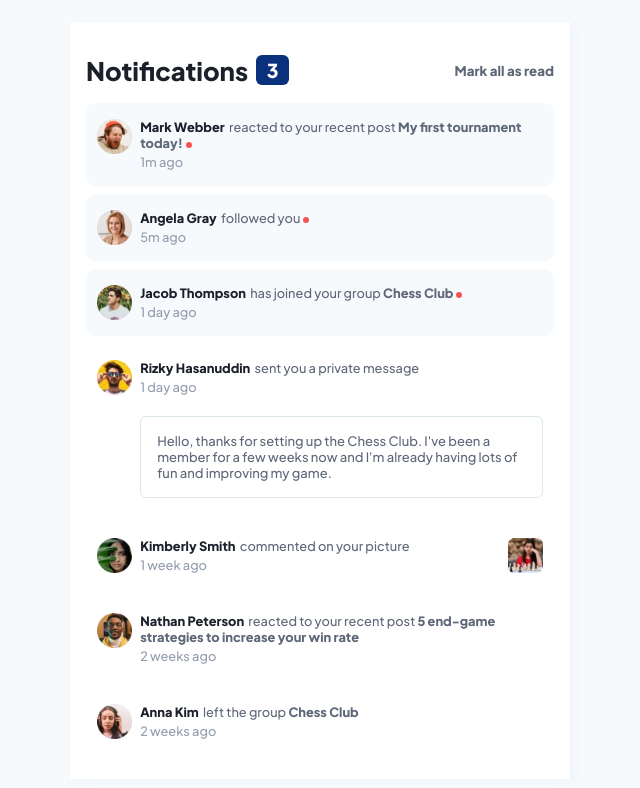
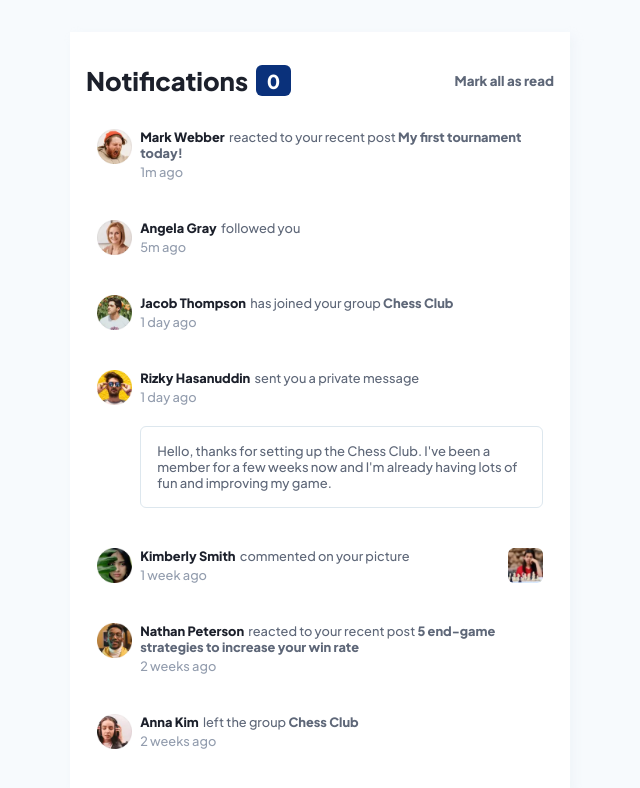
Before and after one commit to Jh3xy/notifications-page, a plain HTML site: page index.html in a window 1280 px wide. Both pictures are taken after a click on the button "Mark all as read". Shown: the whole page, without its empty margins (320-960 px from the left). Drawn offline with Linux system fonts and the light colour scheme.

Commit message:
update count of unread notifications with JS

```diff
--- /dev/null
+++ b/assets/script.js
@@ -0,0 +1,27 @@
+// Mark as read logic
+
+
+// Grab the required elements
+let btn = document.querySelector('.notif__mark-read')
+let notifLists = document.querySelectorAll('.notif__list')
+let notifCount = document.querySelector('.notif__count')
+
+// watch for a click on btn and toogle the "unread" class for each notifList
+btn.addEventListener("click", ()=>{
+ notifLists.forEach(
+  (notifList)=>{
+   notifList.classList.remove('unread')
+  }
+ )
+ //recount the total number of elements eith the unread class no its been removed
+ let unreadNotifs = document.querySelectorAll('.unread')
+
+ //update the text content of notifCount so its the new total of "unread" elements....
+ notifCount.textContent = unreadNotifs.length;
+ /*
+  Debugging
+ console.log(notifCount)
+ console.log(`there are ${unreadNotifs.length} notifications left`)
+ */
+
+})
--- a/assets/styles/style.css
+++ b/assets/styles/style.css
@@ -48,7 +48,7 @@ li{
   width: 100%;
   max-width: 500px;
   padding: 1rem;
-
+  margin: 2rem auto;
   box-shadow: 4px 4px 10px hsl(205 33% 90% / .3);
 }
 .notif__header{
--- a/index.html
+++ b/index.html
@@ -13,6 +13,7 @@
 <link rel="preload" as="style" href="https://fonts.googleapis.com/css2?family=Plus+Jakarta+Sans:wght@500;800&display=swap">
 <link href="https://fonts.googleapis.com/css2?family=Plus+Jakarta+Sans:wght@500;800&display=swap" rel="stylesheet" media="all">
   <link rel="stylesheet" href="./assets/styles/style.css?=v2">
+  <script src="./assets/script.js" defer></script>
 </head>
 <body>
 
```
